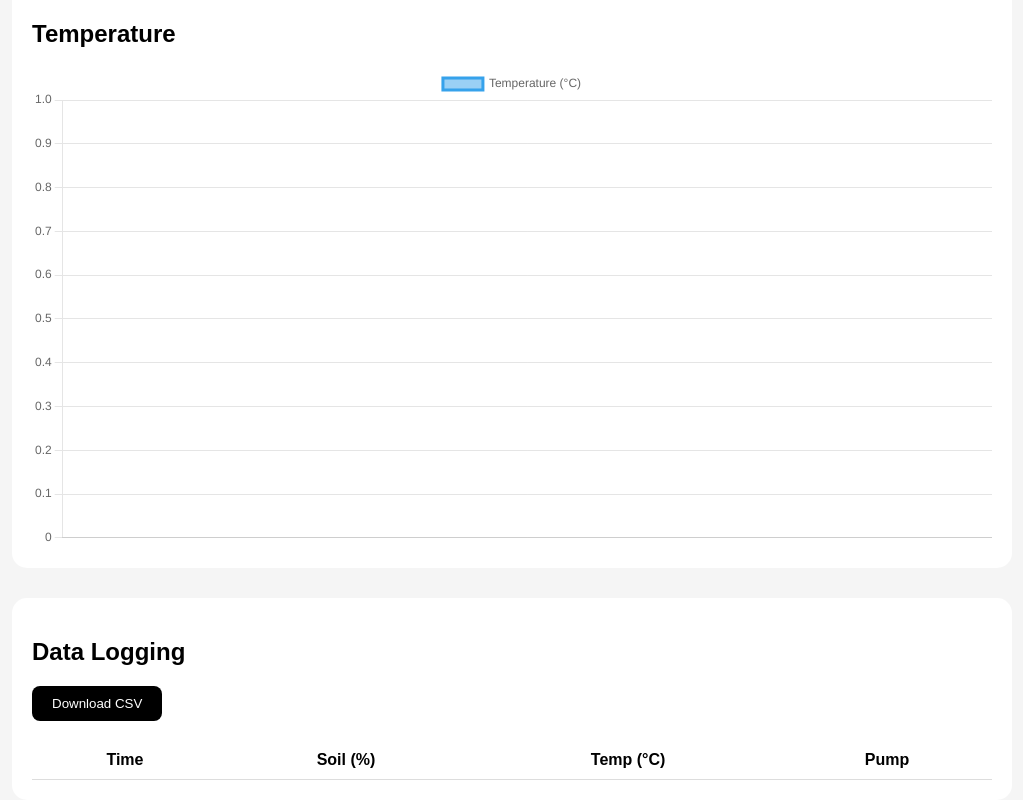
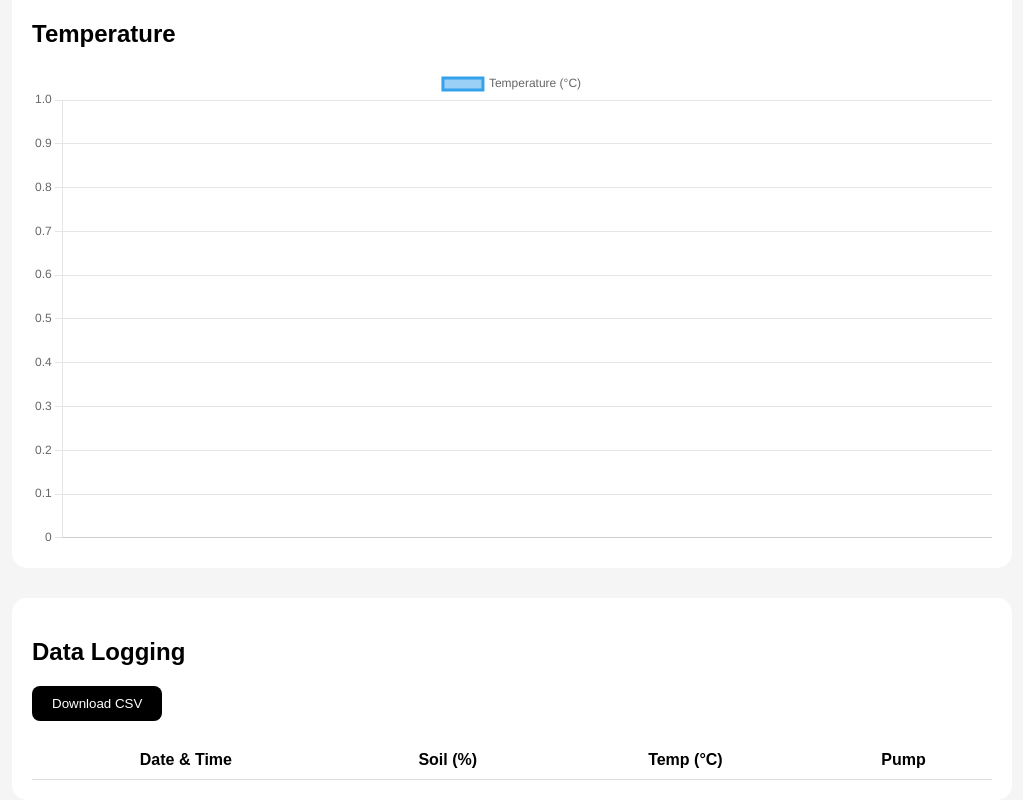
Before and after one commit to babagas/smart-irrigation-iot, a plain HTML site: page index.html in a window 1280 px wide. Shown: the part 942-1742 px from the top of the page, without its empty margins (128-1151 px from the left). Drawn offline with nearby package versions, Linux system fonts and the light colour scheme; no server answers.

Commit message:
nambah keterangan date di table

```diff
--- a/index.html
+++ b/index.html
@@ -58,7 +58,7 @@
 
             <thead>
                 <tr>
-                    <th>Time</th>
+                    <th>Date & Time</th>
                     <th>Soil (%)</th>
                     <th>Temp (°C)</th>
                     <th>Pump</th>
```
